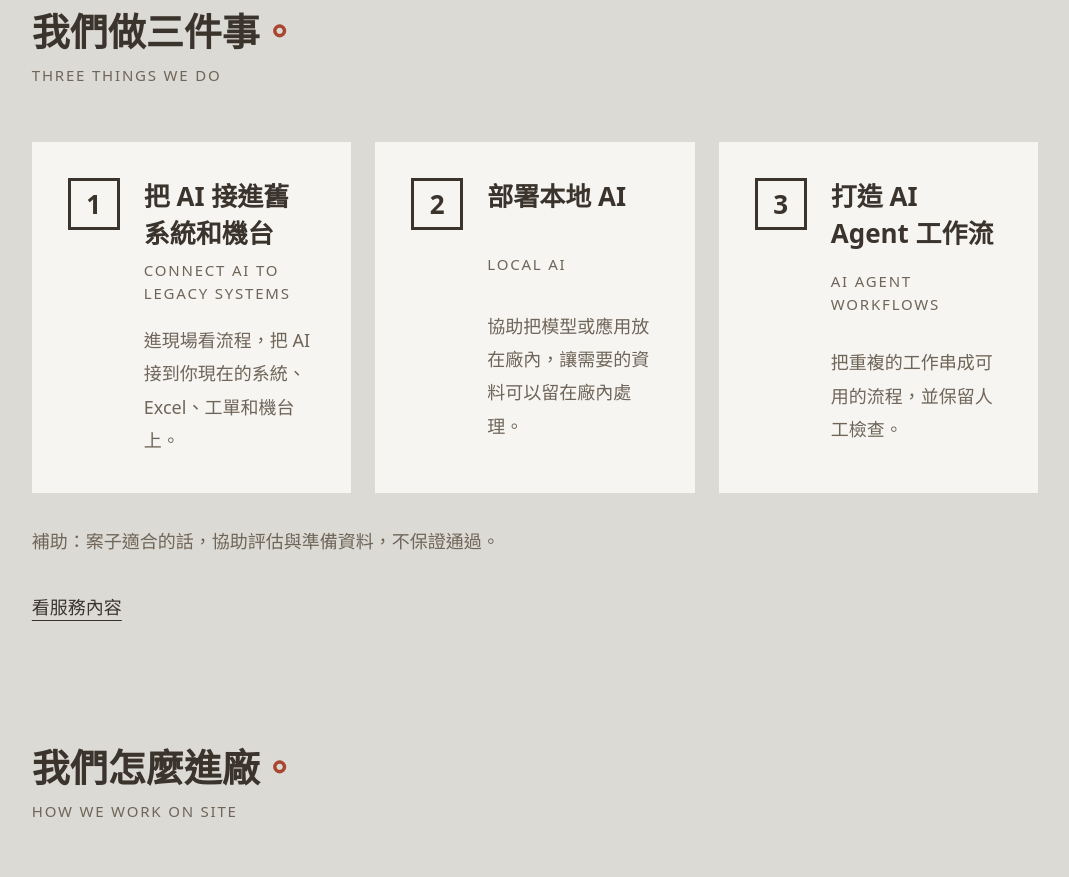
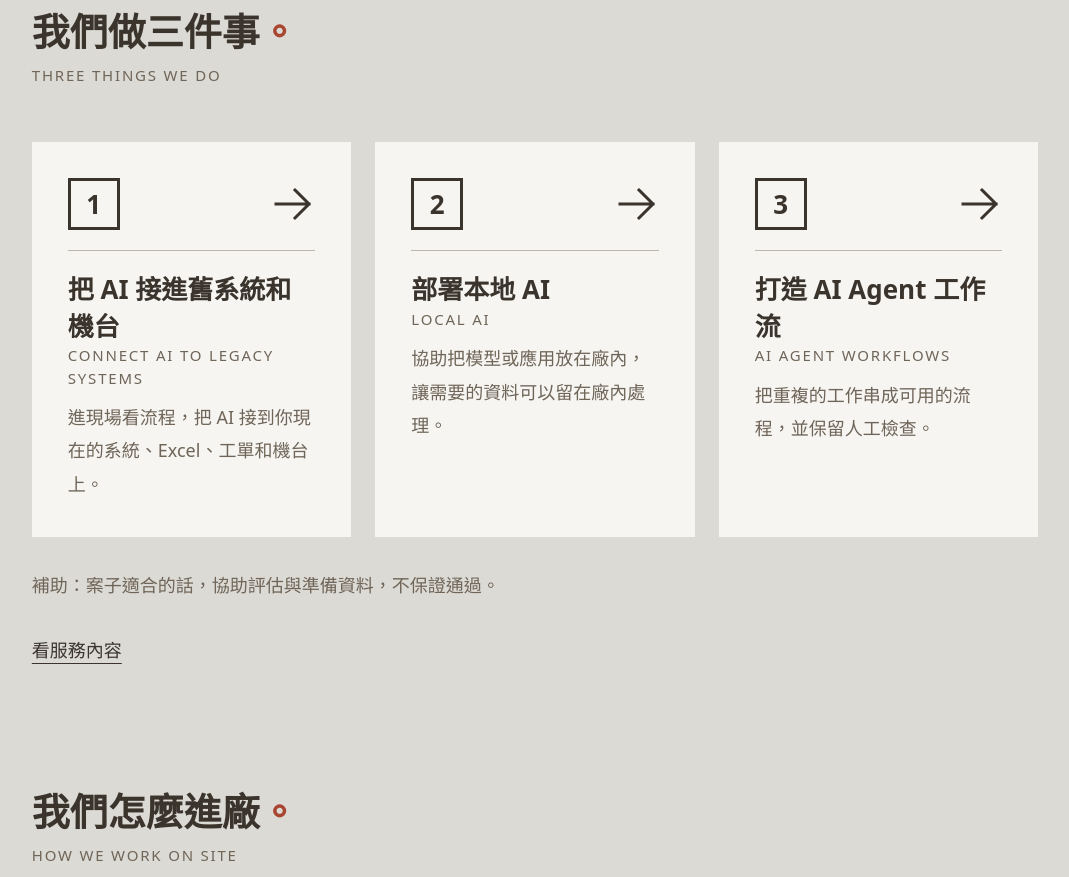
Before and after one commit to likeadragonRPG/suxi-web, a plain HTML site: page index.html in a window 1280 px wide. Shown: the part 1843-2720 px from the top of the page, without its empty margins (105-1174 px from the left). Drawn offline with Linux system fonts and the light colour scheme.

Commit message:
首頁服務卡可點、捲動淡入
- 三張服務卡整張連到服務頁錨點（connect、local-ai、agent），右上加箭頭
- hover／focus 箭頭右移、細線變深，有焦點框
- assets/reveal.js：首頁 .head、.plate 捲動淡入一次；沒 JS 或減少動態時不動

Co-Authored-By: Claude Opus 5.5 <noreply@anthropic.com>

```diff
--- /dev/null
+++ b/assets/reveal.js
@@ -0,0 +1,25 @@
+/* 速喜科技 — 首頁捲動淡入（只播一次）
+   在 <head> 同步載入：先在 <html> 加上 js，CSS 才會先藏起 .head 和 .plate。
+   沒有 JS、瀏覽器太舊、或設定「減少動態」時，什麼都不做，內容照常顯示。 */
+(() => {
+  'use strict';
+  if (!('IntersectionObserver' in window)) return;
+  if (matchMedia('(prefers-reduced-motion: reduce)').matches) return;
+  const root = document.documentElement;
+  root.classList.add('js');
+
+  function start() {
+    const items = document.querySelectorAll('main section .head, main section .plate');
+    const io = new IntersectionObserver((entries) => {
+      for (const e of entries) {
+        if (!e.isIntersecting) continue;
+        e.target.classList.add('is-in');
+        io.unobserve(e.target);
+      }
+    }, { rootMargin: '0px 0px -8% 0px', threshold: 0.12 });
+    items.forEach(el => io.observe(el));
+  }
+
+  if (document.readyState === 'loading') document.addEventListener('DOMContentLoaded', start);
+  else start();
+})();
--- a/en/index.html
+++ b/en/index.html
@@ -32,6 +32,7 @@
 <link rel="preconnect" href="https://fonts.googleapis.com">
 <link rel="preconnect" href="https://fonts.gstatic.com" crossorigin>
 <link href="https://fonts.googleapis.com/css2?family=Noto+Sans+TC:wght@400;700&display=swap" rel="stylesheet">
+<script src="../assets/reveal.js"></script>
 <link rel="stylesheet" href="../style.css">
 <script type="application/ld+json">
 {
@@ -121,20 +122,26 @@
         <p class="en">What we offer</p>
       </div>
       <ul class="plates three">
-        <li class="plate svc">
-          <span class="box">1</span>
+        <li class="plate svc go">
+          <a href="services/#connect">
+            <div class="plate-top"><span class="box">1</span><svg class="arrow" aria-hidden="true"><use href="#a-right"/></svg></div>
             <h3>Connect AI to legacy systems and machines</h3>
             <p>We see how your floor runs, then connect AI to the systems, spreadsheets, work orders and machines you use now.</p>
+          </a>
         </li>
-        <li class="plate svc">
-          <span class="box">2</span>
+        <li class="plate svc go">
+          <a href="services/#local-ai">
+            <div class="plate-top"><span class="box">2</span><svg class="arrow" aria-hidden="true"><use href="#a-right"/></svg></div>
             <h3>Deploy local AI</h3>
             <p>We help put models or applications inside your plant, so data that needs to stay there can be processed there.</p>
+          </a>
         </li>
-        <li class="plate svc">
-          <span class="box">3</span>
+        <li class="plate svc go">
+          <a href="services/#agent">
+            <div class="plate-top"><span class="box">3</span><svg class="arrow" aria-hidden="true"><use href="#a-right"/></svg></div>
             <h3>Build AI agent workflows</h3>
             <p>We chain repetitive tasks into a working flow, with human checks kept in place.</p>
+          </a>
         </li>
       </ul>
       <p class="note">Subsidies: if your project fits, we help assess eligibility and prepare documents. Approval is not guaranteed.</p>
--- a/index.html
+++ b/index.html
@@ -32,6 +32,7 @@
 <link rel="preconnect" href="https://fonts.googleapis.com">
 <link rel="preconnect" href="https://fonts.gstatic.com" crossorigin>
 <link href="https://fonts.googleapis.com/css2?family=Noto+Sans+TC:wght@400;700&display=swap" rel="stylesheet">
+<script src="./assets/reveal.js"></script>
 <link rel="stylesheet" href="./style.css">
 <script type="application/ld+json">
 {
@@ -122,23 +123,29 @@
         <p class="en">Three things we do</p>
       </div>
       <ul class="plates three">
-        <li class="plate svc">
-          <span class="box">1</span>
+        <li class="plate svc go">
+          <a href="services/#connect">
+            <div class="plate-top"><span class="box">1</span><svg class="arrow" aria-hidden="true"><use href="#a-right"/></svg></div>
             <h3>把 AI 接進舊系統和機台</h3>
             <p class="en">Connect AI to legacy systems</p>
             <p>進現場看流程，把 AI 接到你現在的系統、Excel、工單和機台上。</p>
+          </a>
         </li>
-        <li class="plate svc">
-          <span class="box">2</span>
+        <li class="plate svc go">
+          <a href="services/#local-ai">
+            <div class="plate-top"><span class="box">2</span><svg class="arrow" aria-hidden="true"><use href="#a-right"/></svg></div>
             <h3>部署本地 AI</h3>
             <p class="en">Local AI</p>
             <p>協助把模型或應用放在廠內，讓需要的資料可以留在廠內處理。</p>
+          </a>
         </li>
-        <li class="plate svc">
-          <span class="box">3</span>
+        <li class="plate svc go">
+          <a href="services/#agent">
+            <div class="plate-top"><span class="box">3</span><svg class="arrow" aria-hidden="true"><use href="#a-right"/></svg></div>
             <h3>打造 AI Agent 工作流</h3>
             <p class="en">AI agent workflows</p>
             <p>把重複的工作串成可用的流程，並保留人工檢查。</p>
+          </a>
         </li>
       </ul>
       <p class="note">補助：案子適合的話，協助評估與準備資料，不保證通過。</p>
--- a/style.css
+++ b/style.css
@@ -156,3 +156,20 @@ html[lang="en"] .closing h2 { font-size: clamp(26px, 3.6vw, 44px); line-height:
 .particles { position: fixed; inset: 0; width: 100%; height: 100%; z-index: -1; pointer-events: none; }
 @media (max-width: 860px) { .particles { opacity: .35; } }
 @media print { .particles { display: none; } }
+
+/* ---------- 首頁服務卡：整張是連結（.go） ---------- */
+.plate.svc.go { display: block; padding: 0; }
+.go > a { display: block; height: 100%; padding: clamp(24px, 3vw, 36px); color: inherit; text-decoration: none; }
+.go .plate-top { align-items: center; transition: border-color .2s; }
+.go h3 { margin-top: 20px; }
+.go .arrow { transition: transform .2s; }
+.go > a:hover .arrow, .go > a:focus-visible .arrow { transform: translateX(6px); }
+.go > a:hover .plate-top, .go > a:focus-visible .plate-top { border-bottom-color: var(--ink); }
+.go > a:focus-visible { outline: 3px solid var(--ink); outline-offset: 4px; }
+
+/* ---------- 首頁捲動淡入（assets/reveal.js 加上 html.js 才生效） ---------- */
+.js main section .head, .js main section .plate { opacity: 0; transform: translateY(12px); transition: opacity .5s ease, transform .5s ease; }
+.js main section .head.is-in, .js main section .plate.is-in { opacity: 1; transform: none; }
+@media (prefers-reduced-motion: reduce) {
+  .js main section .head, .js main section .plate { opacity: 1; transform: none; transition: none; }
+}
```
Also changed, not shown: en/services/index.html (+3 -3 lines), services/index.html (+3 -3 lines). Lines whose indentation alone changed are shown as unchanged.
